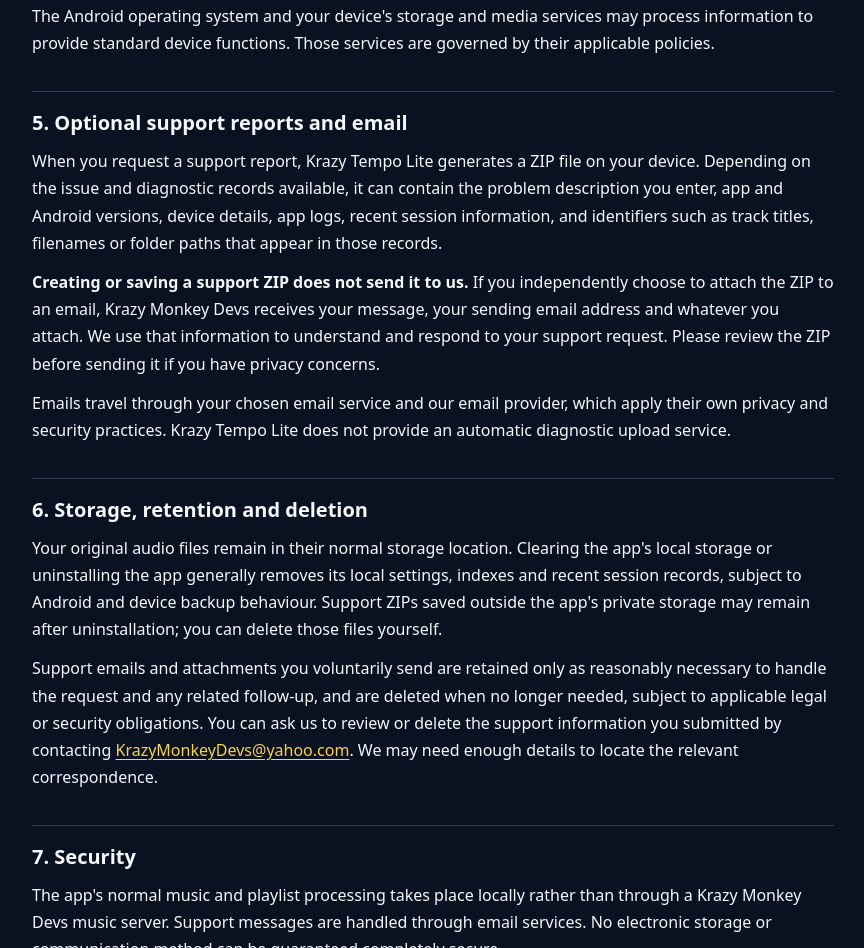
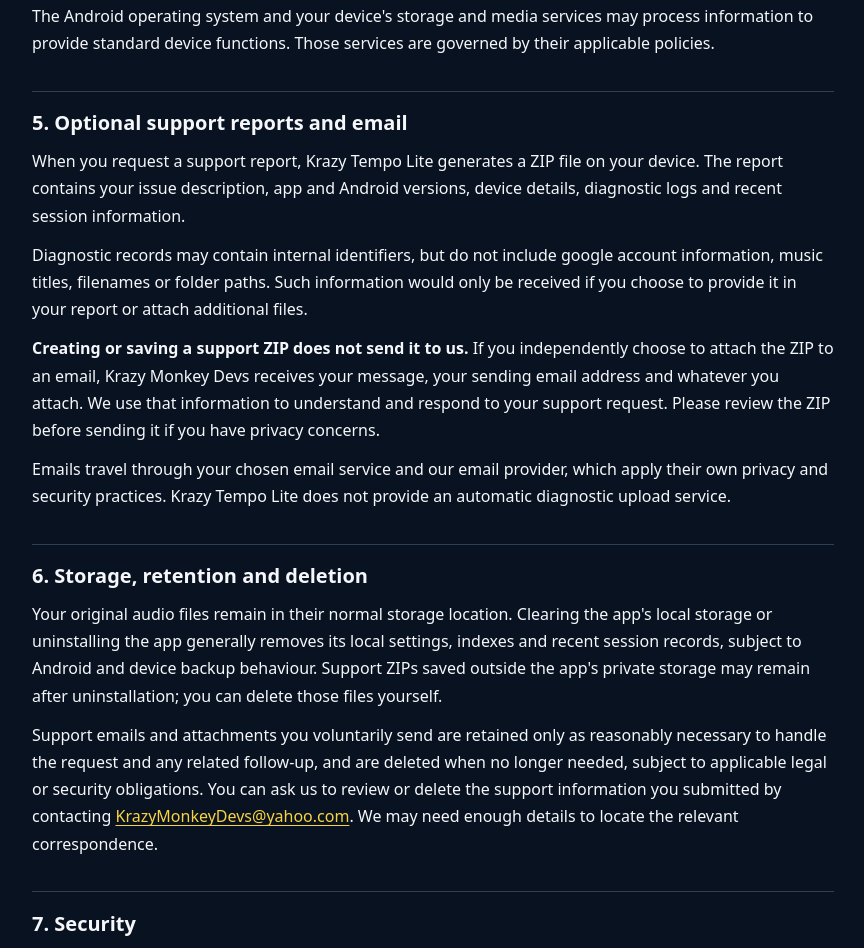
Before and after one commit to KrazyMonkeyDevs/krazymonkeydevs.github.io, a plain HTML site: page krazy-tempo-lite/privacy/index.html in a window 1280 px wide. Shown: the part 1065-2013 px from the top of the page, without its empty margins (207-1071 px from the left). Drawn offline with Linux system fonts and the light colour scheme.

Commit message:
Update Privacy Statements

```diff
--- a/krazy-tempo-lite/privacy/index.html
+++ b/krazy-tempo-lite/privacy/index.html
@@ -26,7 +26,8 @@
 <p>Krazy Tempo Lite does not intentionally transmit your audio files, music metadata, playback history or app preferences to Krazy Monkey Devs. It does not display advertising or build advertising profiles.</p>
 <p>The Android operating system and your device's storage and media services may process information to provide standard device functions. Those services are governed by their applicable policies.</p>
 <h2>5. Optional support reports and email</h2>
-<p>When you request a support report, Krazy Tempo Lite generates a ZIP file on your device. Depending on the issue and diagnostic records available, it can contain the problem description you enter, app and Android versions, device details, app logs, recent session information, and identifiers such as track titles, filenames or folder paths that appear in those records.</p>
+<p>When you request a support report, Krazy Tempo Lite generates a ZIP file on your device. The report contains your issue description, app and Android versions, device details, diagnostic logs and recent session information.</p>
+<p>Diagnostic records may contain internal identifiers, but do not include google account information, music titles, filenames or folder paths. Such information would only be received if you choose to provide it in your report or attach additional files.</p>
 <p><strong>Creating or saving a support ZIP does not send it to us.</strong> If you independently choose to attach the ZIP to an email, Krazy Monkey Devs receives your message, your sending email address and whatever you attach. We use that information to understand and respond to your support request. Please review the ZIP before sending it if you have privacy concerns.</p>
 <p>Emails travel through your chosen email service and our email provider, which apply their own privacy and security practices. Krazy Tempo Lite does not provide an automatic diagnostic upload service.</p>
 <h2>6. Storage, retention and deletion</h2>
@@ -46,3 +47,7 @@
 <footer><p>Krazy Monkey Devs · <a href="mailto:KrazyMonkeyDevs@yahoo.com">KrazyMonkeyDevs@yahoo.com</a></p><p>© 2026 Krazy Monkey Devs</p></footer>
 </body>
 </html>
+
+When you request a support report, Krazy Tempo Lite generates a ZIP file on your device. The report contains your issue description, app and Android versions, device details, diagnostic logs and recent session information.
+
+Diagnostic records may contain internal identifiers, but do not include music titles, filenames or folder paths. Such information would only be received if you choose to provide it in your report or attach additional files.
```
